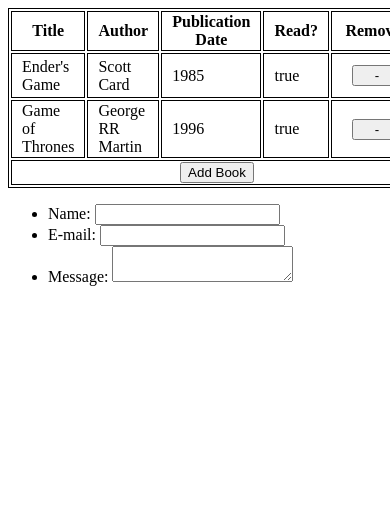
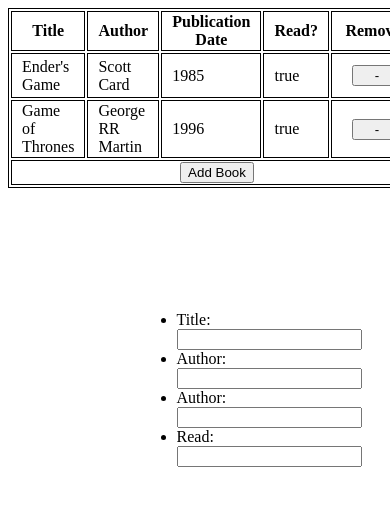
Before and after one commit to ral325/library, a plain HTML site: page index.html in a window 390 px wide. Both pictures are taken after a click on the element "Add Book". Shown: the top 506 px of the page. Drawn offline with Linux system fonts and the light colour scheme.

Commit message:
pop up partially implement

```diff
--- a/index.html
+++ b/index.html
@@ -23,22 +23,26 @@
             </td>
         </tr>
     </table>
-    <form>
+    <div class = "popup">
         <ul>
             <li>
-           <label for="name">Name:</label>
-           <input type="text" id="name" name="user_name">
+            <label for="title">Title:</label>
+            <input type="text" id="title">
             </li>
             <li>
-           <label for="mail">E-mail:</label>
-           <input type="email" id="mail" name="user_email">
+            <label for="author">Author:</label>
+            <input type="text" id="author">
             </li>
             <li>
-           <label for="msg">Message:</label>
-           <textarea id="msg" name="user_message"></textarea>
+                <label for="pubDate">Author:</label>
+                <input type="text" id="pubDate">
+            </li>
+            <li>
+                <label for="readStatus">Read:</label>
+                <input type="boolean" id="readStatus">
             </li>
         </ul>
-    </form>
+    </div>
 
 </body>
 </html>
--- a/script.js
+++ b/script.js
@@ -11,7 +11,8 @@ class Book {
 
 let LibraryTable = document.querySelector("table");
 let addButton = document.querySelector(".add-book");
-addButton.addEventListener("click", createBookAndAddToLibrary);
+addButton.addEventListener("click", openBookCreationWindow);
+let popup = document.querySelector(".popup");
 
 function addBookToLibrary(book) {
     console.log("Adding book: " + book.title)
@@ -43,8 +44,8 @@ function deleteBook() {
     LibraryTable.deleteRow(rowIndexToDelete);
 }
 
-function createBookAndAddToLibrary() {
-    prompt
+function openBookCreationWindow() {
+    popup.classList.toggle("show");
 }
 
 // test items
--- a/styles.css
+++ b/styles.css
@@ -20,54 +20,20 @@ th, td {
 }
 
  /* Popup container */
- .popup-form {
-    position: relative;
-    display: inline-block;
-    cursor: pointer;
-  }
-
-  /* The actual popup (appears on top) */
-  .popup .popuptext {
+ .popup {
+    position: absolute;
+    display: flex;
+    z-index: 1;
     visibility: hidden;
-    width: 160px;
-    background-color: #555;
-    color: #fff;
-    text-align: center;
-    border-radius: 6px;
-    padding: 8px 0;
-    position: absolute;
-    z-index: 1;
-    bottom: 125%;
+    top: 50%;
     left: 50%;
-    margin-left: -80px;
-  }
-
-  /* Popup arrow */
-  .popup .popuptext::after {
-    content: "";
-    position: absolute;
-    top: 100%;
-    left: 50%;
-    margin-left: -5px;
-    border-width: 5px;
-    border-style: solid;
-    border-color: #555 transparent transparent transparent;
+    width: 30vw;
+    height: 30vh;
+    margin-left: -15vw;
+    margin-top: -15vh;
   }
 
   /* Toggle this class when clicking on the popup container (hide and show the popup) */
-  .popup .show {
+  .show {
     visibility: visible;
-    -webkit-animation: fadeIn 1s;
-    animation: fadeIn 1s
   }
-
-  /* Add animation (fade in the popup) */
-  @-webkit-keyframes fadeIn {
-    from {opacity: 0;}
-    to {opacity: 1;}
-  }
-
-  @keyframes fadeIn {
-    from {opacity: 0;}
-    to {opacity:1 ;}
-  }
```
Lines whose indentation alone changed are shown as unchanged.
